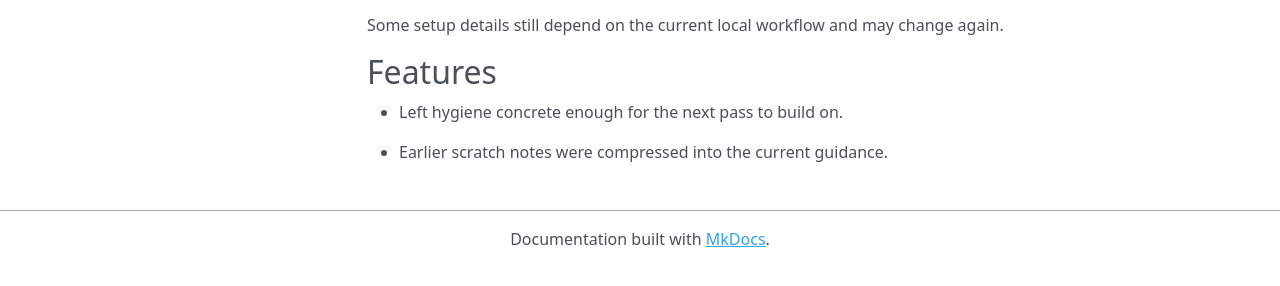
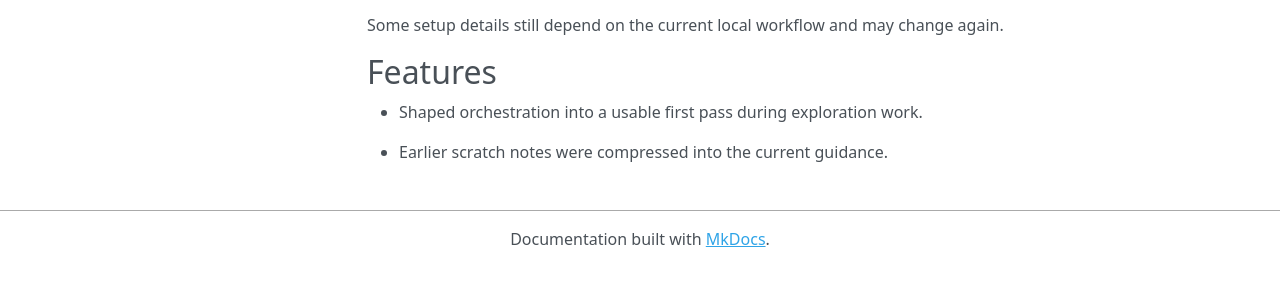
Before and after one commit to sebastianspicker/rae, an MkDocs documentation site: the page built from docs/INDEX.md, in a window 1280 px wide. Shown: the part 553-839 px from the top of the page. Built offline with MkDocs 1.6.1, drawn with Linux system fonts in a browser that asks for light colours; nearby versions of some CDN libraries.

```diff
--- a/docs/INDEX.md
+++ b/docs/INDEX.md
@@ -19,6 +19,6 @@
 Some setup details still depend on the current local workflow and may change again.
 
 ## Features
-- Left hygiene concrete enough for the next pass to build on.
+- Shaped orchestration into a usable first pass during exploration work.
 
 - Earlier scratch notes were compressed into the current guidance.
--- a/docs/javascripts/mathjax.js
+++ b/docs/javascripts/mathjax.js
@@ -13,3 +13,8 @@
 }
 
 // forced-hygiene-3
+
+// current lane: orchestration
+export function orchestrationService() {
+  return { scope: "orchestration", status: "ready" };
+}
```
